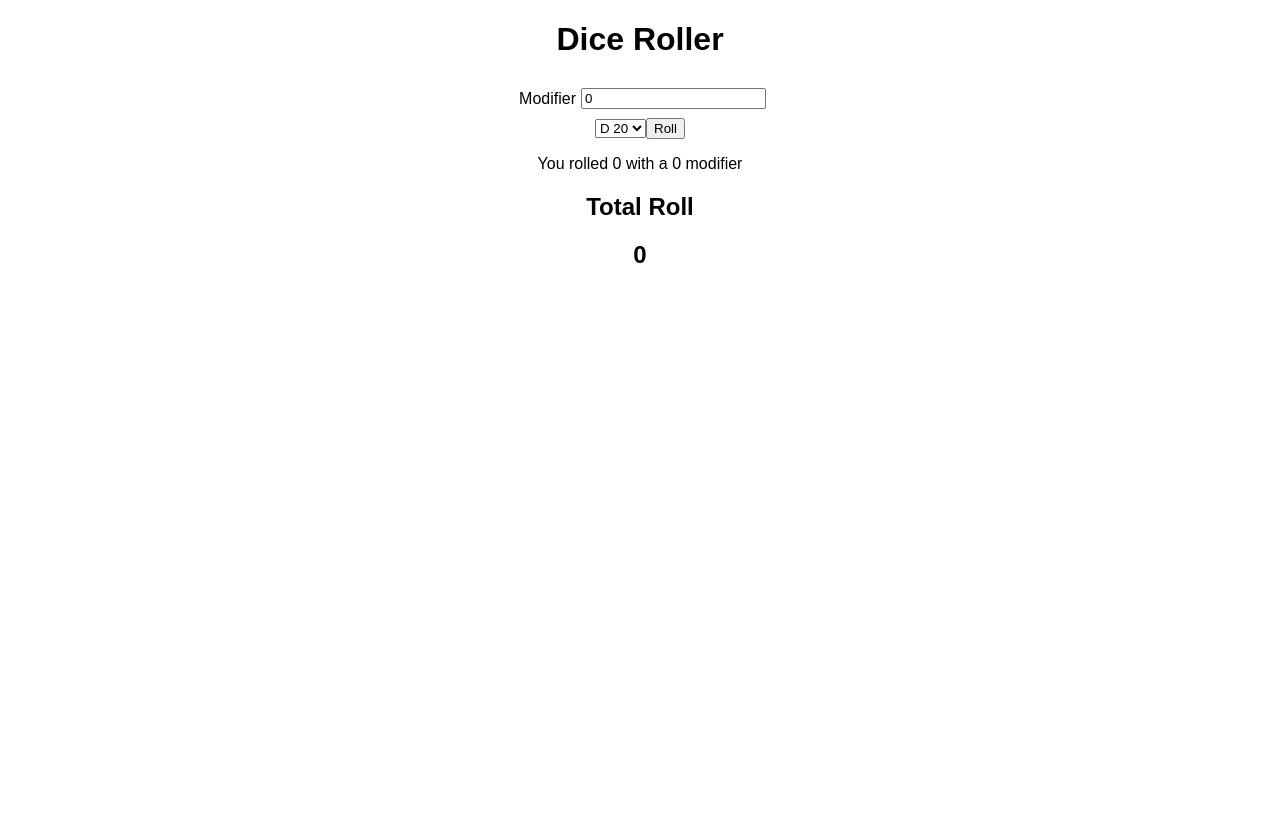
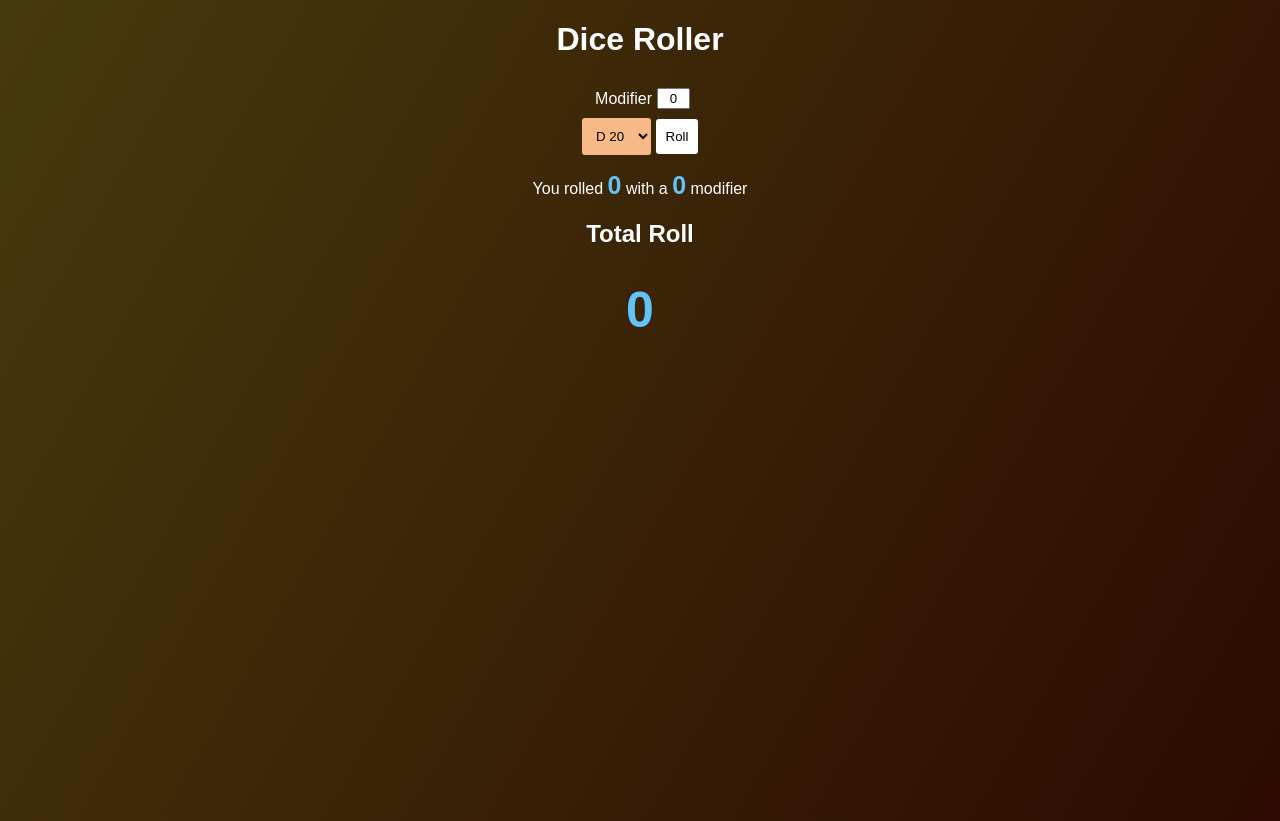
Before and after one commit to njmaeys/dice-roller, a React (Create React App) app: page / in a window 1280 px wide. Before the commit the page ends 800 px from the top, so only its background shows below. Built offline with nearby package versions, Linux system fonts and the light colour scheme.

Commit message:
just some silly pretty stuff

```diff
--- a/src/App.css
+++ b/src/App.css
@@ -1,5 +1,13 @@
+
 .App {
   text-align: center;
+}
+
+body {
+  background-image: linear-gradient(120deg, #473a0d 0%, #2c0a01 100%);
+  color: white;
+  font-family: sans-serif;
+  min-height: 100vh;
 }
 
 .modifier-input {
@@ -12,3 +20,40 @@
 .modifier-label {
   padding: 5px;
 }
+
+.modifier-text {
+  width: 25px;
+  text-align: center;
+}
+
+.dice {
+  justify-content: space-between;
+  margin: 0 auto;
+}
+
+.roll-button,
+.dice-select-button {
+  text-align: center;
+  background: rgb(247, 185, 135);
+  color: black;
+  border: none;
+  padding: 10px;
+  cursor: pointer;
+  border-radius: 3px;
+}
+
+.roll-button {
+  background: rgb(255, 255, 255);
+  margin-left: 5px;
+}
+
+.dice-modifier-result,
+.roll-result {
+  font-size: 25px;
+  color: rgb(99, 194, 248);
+}
+
+.roll-plus-mod {
+  color: rgb(99, 194, 248);
+  font-size: 50px;
+}
--- a/src/components/Dice.js
+++ b/src/components/Dice.js
@@ -36,7 +36,7 @@ const Dice = ({ setRollResult, dice, setDice, diceModifier, setDiceModifier, set
       <div className="dice">
         <div className="modifier-input">
           <label className="modifier-label">Modifier</label>
-          <input type="text" value={diceModifier} onChange={modifierHandler} />
+          <input className="modifier-text" type="text" value={diceModifier} onChange={modifierHandler} />
         </div>
         <select className="dice-select-button" onChange={diceHandler}>
           <option value="20">D 20</option>
--- a/src/components/Results.js
+++ b/src/components/Results.js
@@ -5,9 +5,11 @@ const Results = ({ rollResult, diceModifier, rollPlusMod }) => {
 
   return (
     <div>
-      <p>You rolled {rollResult} with a {diceModifier} modifier</p>
-      <h2>Total Roll</h2>
-      <h2>{rollPlusMod}</h2>
+      <p>You rolled <b className="roll-result">{rollResult}</b> with a <b className="dice-modifier-result">{diceModifier}</b> modifier</p>
+      <div className="total-roll-div">
+        <h2>Total Roll</h2>
+        <h1 className="roll-plus-mod">{rollPlusMod}</h1>
+      </div>
     </div>
   )
 }
```
